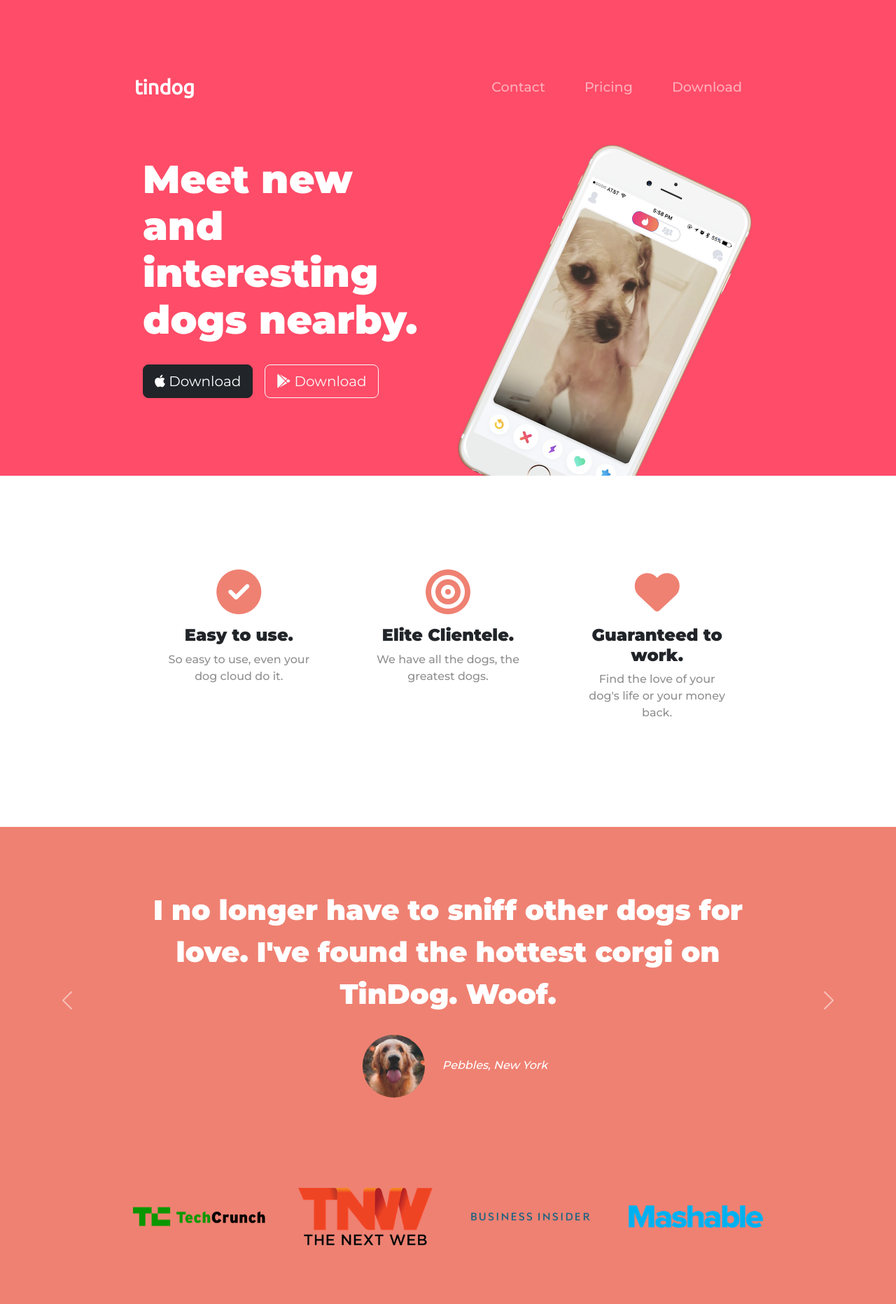
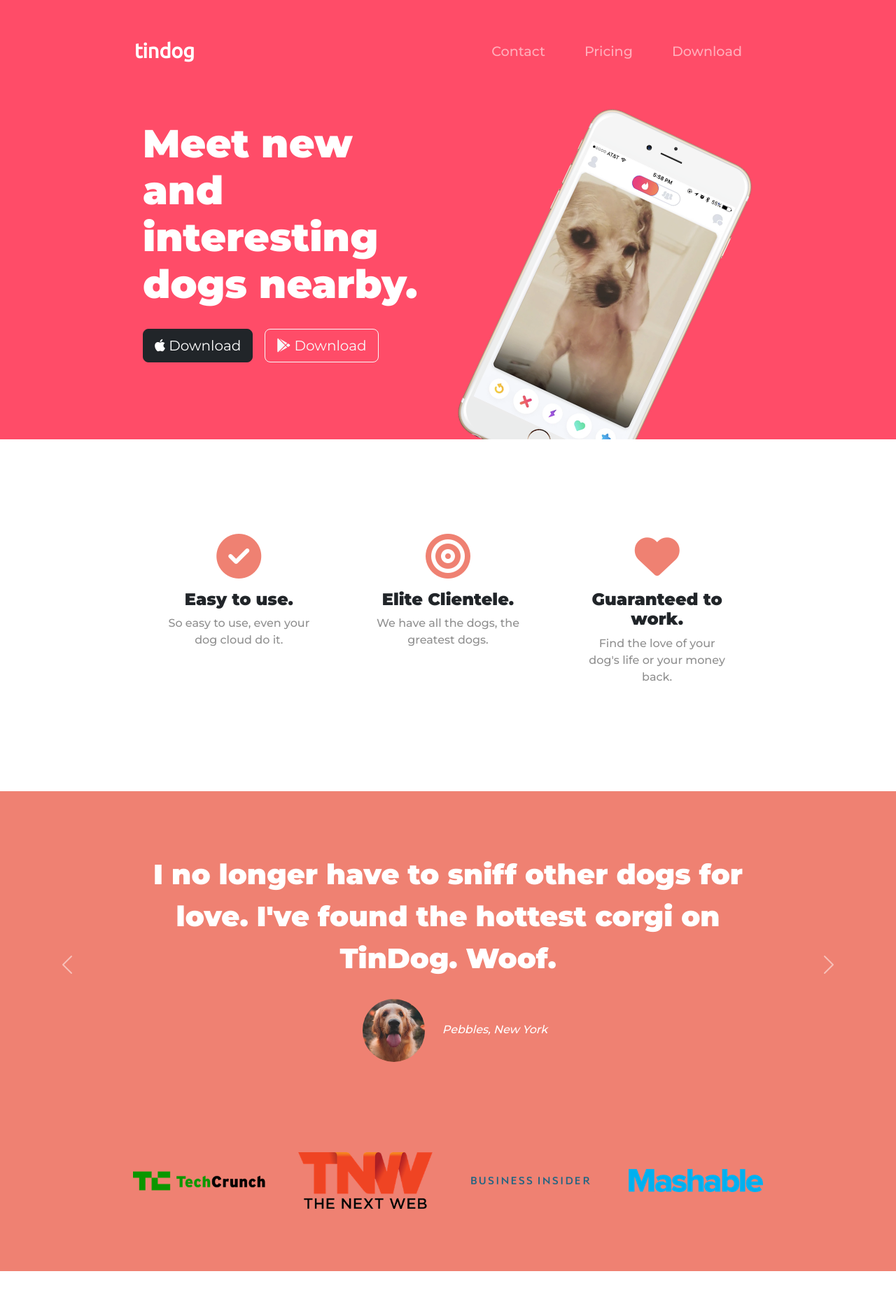
Before and after one commit to jeffvital/TinDog, a plain HTML site: page index.html in a window 1280 px wide. Shown: the top 1864 px of the page at 70% size. Drawn offline with nearby package versions, Linux system fonts and the light colour scheme.

Commit message:
More refactoring code in all sections.

```diff
--- a/css/styles.css
+++ b/css/styles.css
@@ -67,17 +67,34 @@ p {
   margin: 5% 3% 5% 0;
 }
 
-/* Title*/
-
-#title {
-  background-color: #ff4c68;
-  color: #ffff;
-  text-align: left;
-}
+/* Containers */
 
 .container-fluid {
   padding: 7% 15%;
 }
+
+/* Sections */
+
+.colored-section {
+  background-color: #ff4c68;
+  color: #fff;
+}
+
+.white-section {
+  background-color: #fff;
+}
+
+/* Title Section*/
+
+#title {
+  text-align: left;
+}
+
+#title .container-fluid {
+  padding: 3% 15% 7%;
+}
+
+/* Title Image */
 
 .title-image {
   position: absolute;
@@ -116,7 +133,6 @@ p {
 
 #features {
   position: relative;
-  background-color: #fff;
 }
 
 .feature-title {
@@ -143,7 +159,6 @@ p {
 
 #testimonials {
   background-color: #ef8172;
-  color: #ffff;
 }
 
 .testimonial-text {
@@ -191,13 +206,11 @@ p {
 
 #cta {
   background-color: #ff4c68;
-  color: #fff;
 }
 
 /* Footer Section*/
 
 #footer {
-  background-color: #fff;
   margin: 10%;
 }
 
--- a/index.html
+++ b/index.html
@@ -44,7 +44,7 @@
   </head>
 
   <body>
-    <section id="title">
+    <section class="colored-section" id="title">
       <div class="container-fluid">
         <!-- NAV BAR -->
 
@@ -106,7 +106,7 @@
 
     <!-- Features -->
 
-    <section id="features">
+    <section class="white-section" id="features">
       <div class="container-fluid">
         <div class="row">
           <div class="feature-box col-lg-4">
@@ -132,7 +132,7 @@
 
     <!-- TESTIMONIALS -->
 
-    <section id="testimonials">
+    <section class="colored-section" id="testimonials">
       <div
         id="testimonial-carousel"
         class="carousel slide"
@@ -184,7 +184,7 @@
 
     <!-- PRESS -->
 
-    <section id="press">
+    <section class="colored-section" id="press">
       <img class="press-logo" src="images/TechCrunch.png" alt="tc-logo" />
       <img class="press-logo" src="images/tnw.png" alt="tnw-logo" />
       <img
@@ -197,7 +197,7 @@
 
     <!-- PRICING -->
 
-    <section id="pricing">
+    <section class="white-section" id="pricing">
       <h2 class="section-heading">A Plan for Every Dog's Needs</h2>
       <p>simple and affordable price plans for your and your dog.</p>
 
@@ -265,7 +265,7 @@
 
     <!-- CALL TO ACTION -->
 
-    <section id="cta">
+    <section class="colored-section" id="cta">
       <div class="container-fluid">
         <h3 class="cta-heading">
           Find The True Love of Your Dog's Life Today.
```
